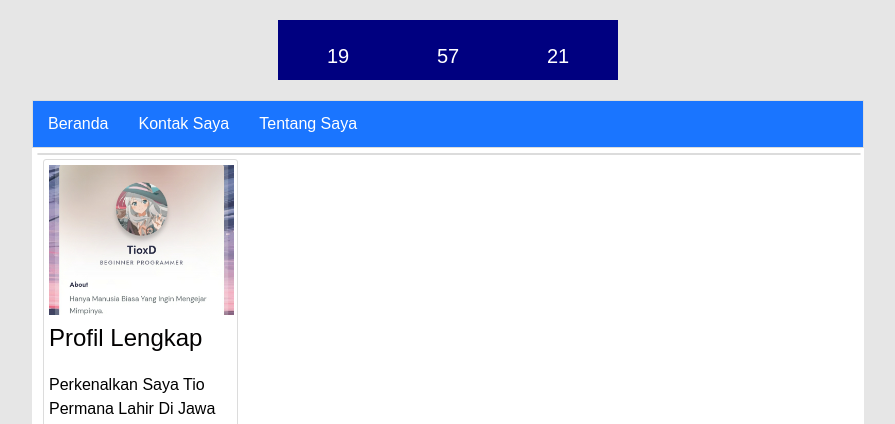
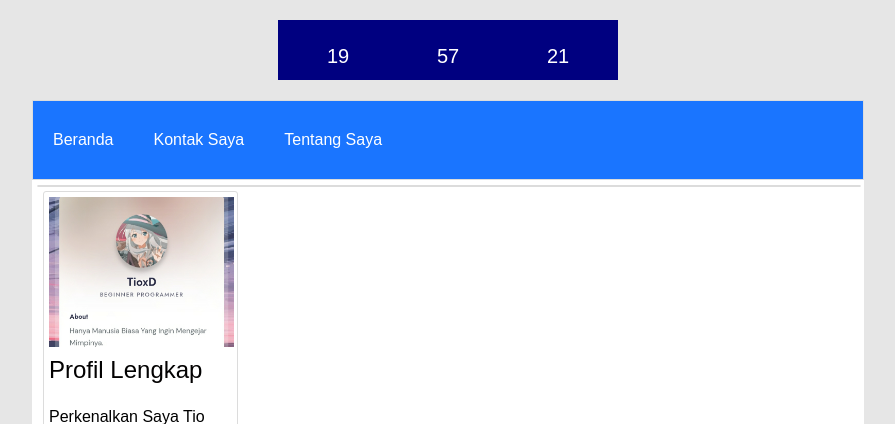
Before and after one commit to botcahxx/myblog.xyz, a PHP site: page /index.html in a window 1280 px wide. Shown: the top 424 px of the page, without its empty margins (192-1087 px from the left). Run offline with PHP 8.4, Linux system fonts and the light colour scheme.

Commit message:
Update style.css

```diff
--- a/style.css
+++ b/style.css
@@ -39,7 +39,7 @@ nav li a{
     display: inline-block;
     color:#ffffff;
     text-align: center;
-    padding: 14px 15px;
+    padding: 30px 20px;
     text-decoration: none;
 }
 
```
